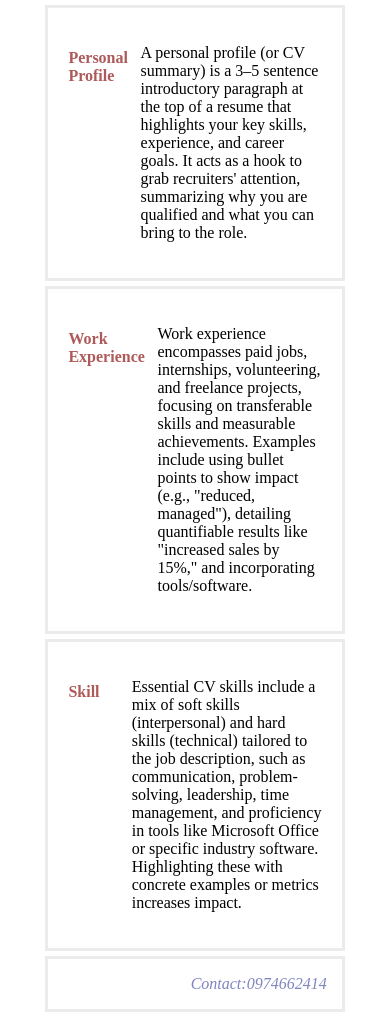
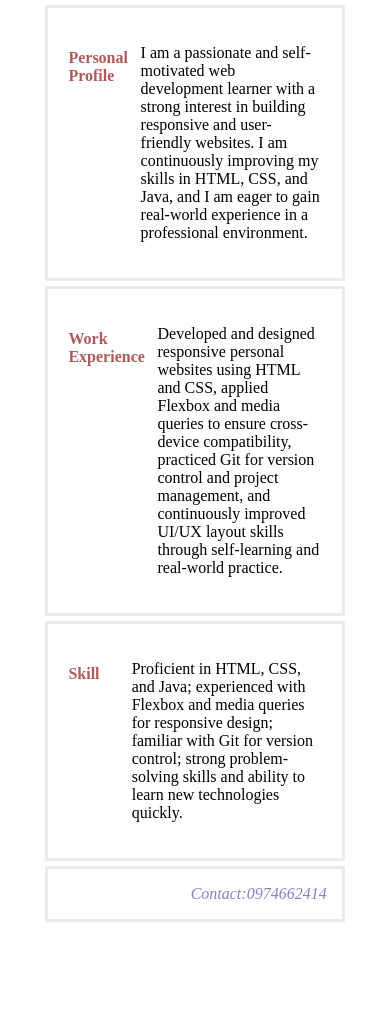
Before and after one commit to ducnt05/cv_project2, a plain HTML site: page index.html in a window 390 px wide. Shown: the part 557-1580 px from the top of the page. After the commit the page ends 1507 px from the top, so only its background shows below. Drawn offline with Linux system fonts and the light colour scheme.

```diff
--- a/index.html
+++ b/index.html
@@ -57,11 +57,10 @@
         </div>
         <div class="col2">
           <p>
-            A personal profile (or CV summary) is a 3–5 sentence introductory
-            paragraph at the top of a resume that highlights your key skills,
-            experience, and career goals. It acts as a hook to grab recruiters'
-            attention, summarizing why you are qualified and what you can bring
-            to the role.
+            I am a passionate and self-motivated web development learner with a
+            strong interest in building responsive and user-friendly websites. I
+            am continuously improving my skills in HTML, CSS, and Java, and I am
+            eager to gain real-world experience in a professional environment.
           </p>
         </div>
       </div>
@@ -71,12 +70,11 @@
         </div>
         <div class="col2">
           <p>
-            Work experience encompasses paid jobs, internships, volunteering,
-            and freelance projects, focusing on transferable skills and
-            measurable achievements. Examples include using bullet points to
-            show impact (e.g., "reduced, managed"), detailing quantifiable
-            results like "increased sales by 15%," and incorporating
-            tools/software.
+            Developed and designed responsive personal websites using HTML and
+            CSS, applied Flexbox and media queries to ensure cross-device
+            compatibility, practiced Git for version control and project
+            management, and continuously improved UI/UX layout skills through
+            self-learning and real-world practice.
           </p>
         </div>
       </div>
@@ -86,12 +84,10 @@
         </div>
         <div class="col2">
           <p>
-            Essential CV skills include a mix of soft skills (interpersonal) and
-            hard skills (technical) tailored to the job description, such as
-            communication, problem-solving, leadership, time management, and
-            proficiency in tools like Microsoft Office or specific industry
-            software. Highlighting these with concrete examples or metrics
-            increases impact.
+            Proficient in HTML, CSS, and Java; experienced with Flexbox and
+            media queries for responsive design; familiar with Git for version
+            control; strong problem-solving skills and ability to learn new
+            technologies quickly.
           </p>
         </div>
       </div>
@@ -101,6 +97,5 @@
         </div>
       </div>
     </div>
-
   </body>
 </html>
```
Also changed, not shown: avatar.jpg.
